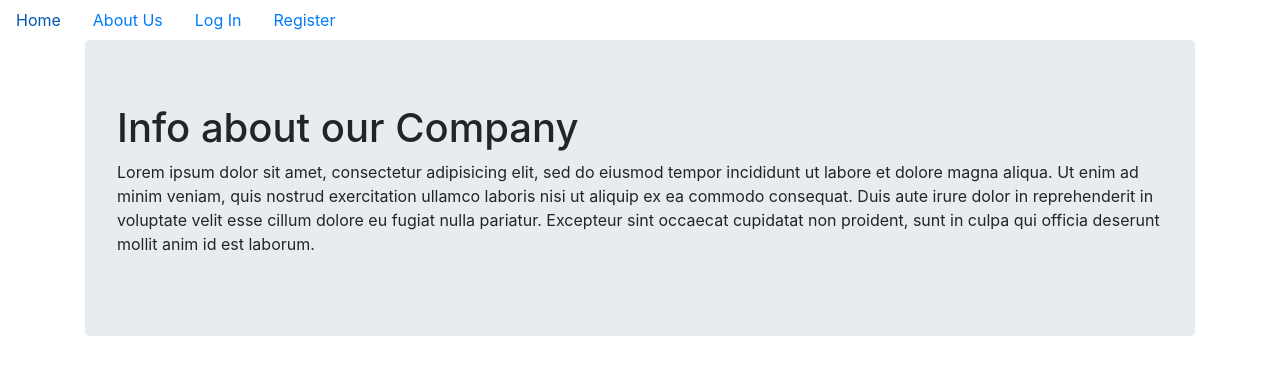
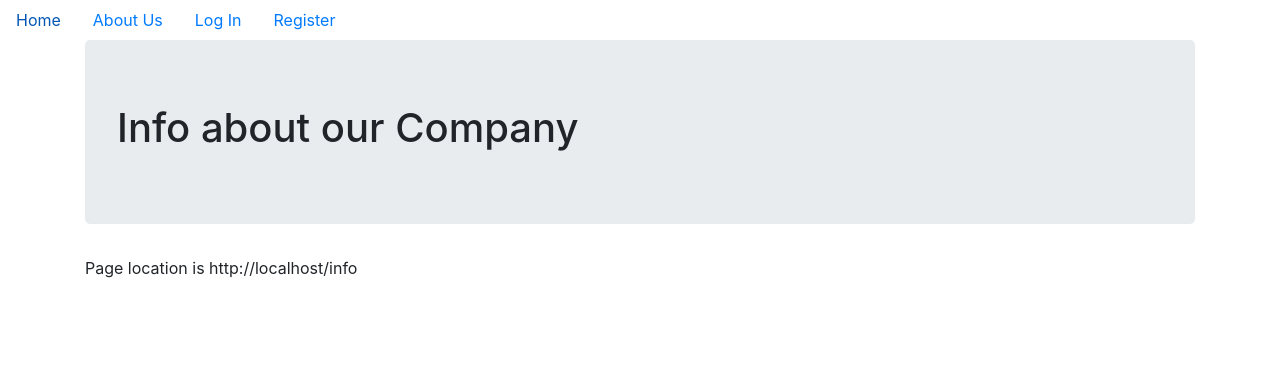
Before and after one commit to elbroandrew/learning-flask, a Flask app: page /info in a window 1280 px wide. Shown: the top 375 px of the page. Run offline with Flask 2, Linux system fonts and the light colour scheme; some libraries are stand-ins or nearby versions.

Commit message:
how to redirect -- уязвимость

```diff
--- a/BlogPostCompanyProject/puppycompanyblog/static/master.js
+++ b/BlogPostCompanyProject/puppycompanyblog/static/master.js
@@ -0,0 +1 @@
+document.getElementById("open-redirect").innerHTML = "Page location is " + window.location.href;
--- a/BlogPostCompanyProject/puppycompanyblog/templates/info.html
+++ b/BlogPostCompanyProject/puppycompanyblog/templates/info.html
@@ -2,7 +2,9 @@
 {% block content %}
 <div class="jumbotron">
   <h1>Info about our Company</h1>
-  <p>Lorem ipsum dolor sit amet, consectetur adipisicing elit, sed do eiusmod tempor incididunt ut labore et dolore magna aliqua. Ut enim ad minim veniam, quis nostrud exercitation ullamco laboris nisi ut aliquip ex ea commodo consequat. Duis aute irure dolor in reprehenderit in voluptate velit esse cillum dolore eu fugiat nulla pariatur. Excepteur sint occaecat cupidatat non proident, sunt in culpa qui officia deserunt mollit anim id est laborum.</p>
 </div>
 
+<p id="open-redirect">mfghjdfh</p>
+
+<script src="static/master.js"></script>
 {% endblock %}
```
